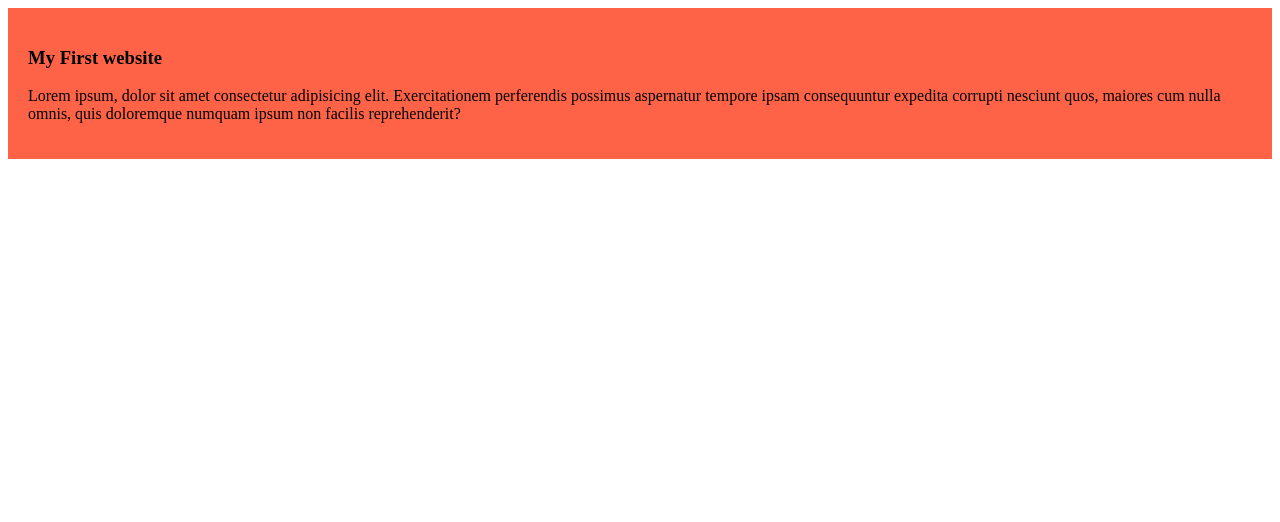
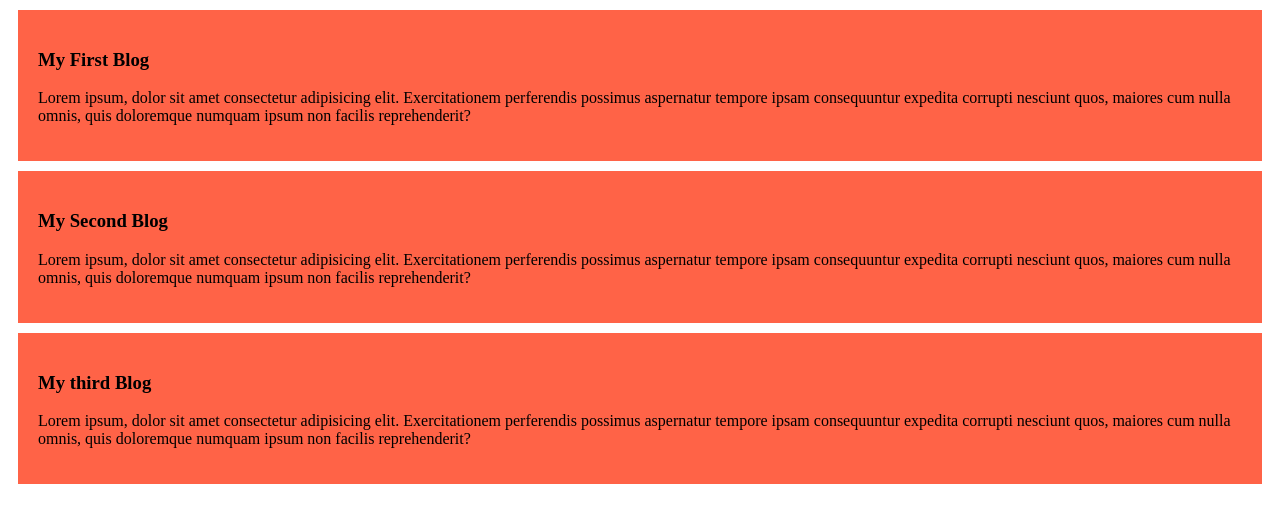
Before and after one commit to tanvirahamed321/My-simple-website, a plain HTML site: page Index.html in a window 1280 px wide. Drawn offline with Linux system fonts and the light colour scheme.

Commit message:
added the second and the third blog

```diff
--- a/Index.html
+++ b/Index.html
@@ -8,10 +8,23 @@
 </head>
 <body>
     <div>
-        <h3>My First website</h3>
+        <h3>My First Blog</h3>
         <p>Lorem ipsum, dolor sit amet consectetur adipisicing elit. Exercitationem perferendis possimus aspernatur tempore ipsam consequuntur expedita corrupti nesciunt quos, maiores cum nulla omnis, quis doloremque numquam ipsum non facilis reprehenderit?</p>
 
 
     </div>
+    <div>
+        <h3>My Second Blog</h3>
+        <p>Lorem ipsum, dolor sit amet consectetur adipisicing elit. Exercitationem perferendis possimus aspernatur tempore ipsam consequuntur expedita corrupti nesciunt quos, maiores cum nulla omnis, quis doloremque numquam ipsum non facilis reprehenderit?</p>
+
+
+    </div>
+    <div>
+        <h3>My third Blog</h3>
+        <p>Lorem ipsum, dolor sit amet consectetur adipisicing elit. Exercitationem perferendis possimus aspernatur tempore ipsam consequuntur expedita corrupti nesciunt quos, maiores cum nulla omnis, quis doloremque numquam ipsum non facilis reprehenderit?</p>
+
+
+    </div>
+
 </body>
 </html>
--- a/style.css
+++ b/style.css
@@ -1,4 +1,5 @@
 div{
     background-color: tomato;
     padding: 20px;
+    margin: 10px;
 }
```
